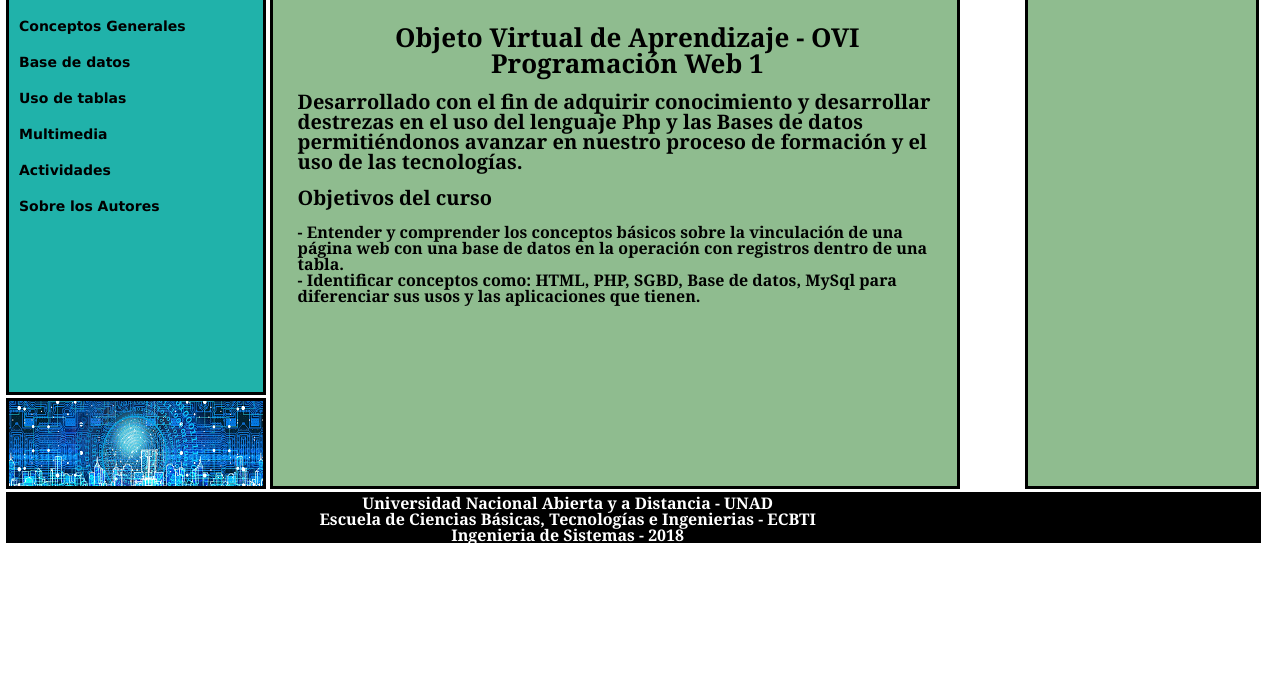
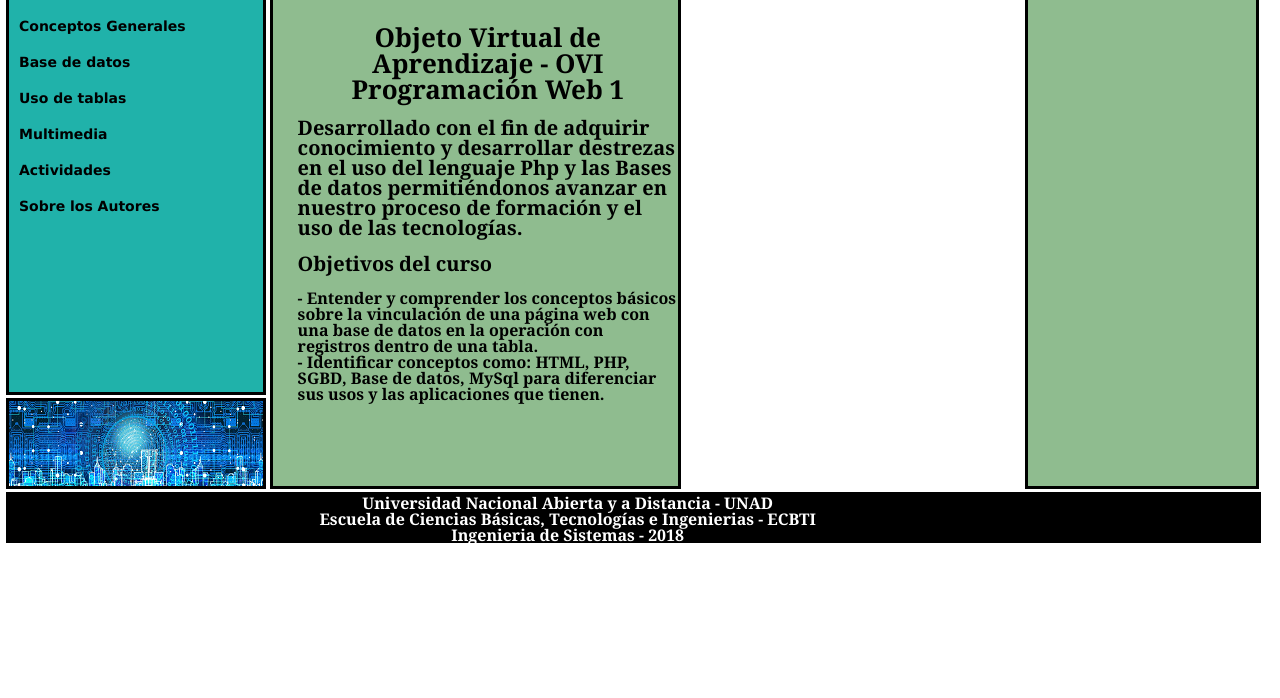
Before and after one commit to clapanague/dsw-pw1-clptn, a plain HTML site: page index.html in a window 1280 px wide. Shown: the part 102-800 px from the top of the page. Drawn offline with Linux system fonts and the light colour scheme; files whose address does not match are found by name.

Commit message:
Update css/estilos.css

```diff
--- a/css/estilos.css
+++ b/css/estilos.css
@@ -101,7 +101,7 @@ h6{
 	padding-left: 25px;
 	display: inline-block;
 	background: #8fbc8f;
-	width: 52%;
+	width: 30%;
 }
 /*MENU LATERAL*/
 #menu_lateral {
```
